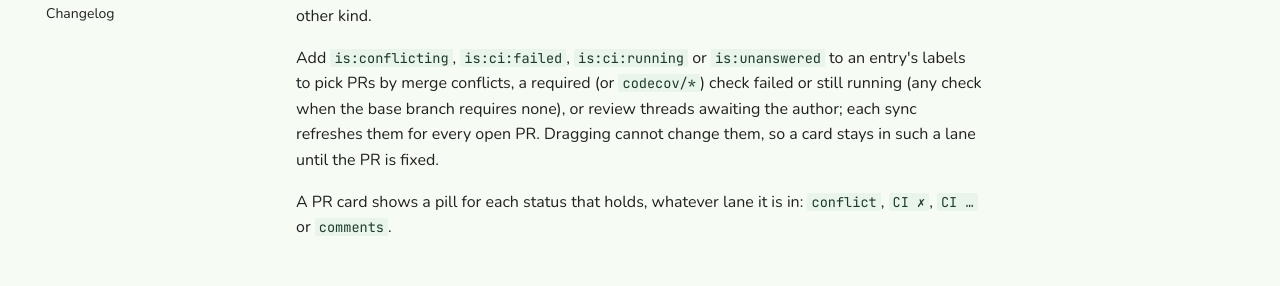
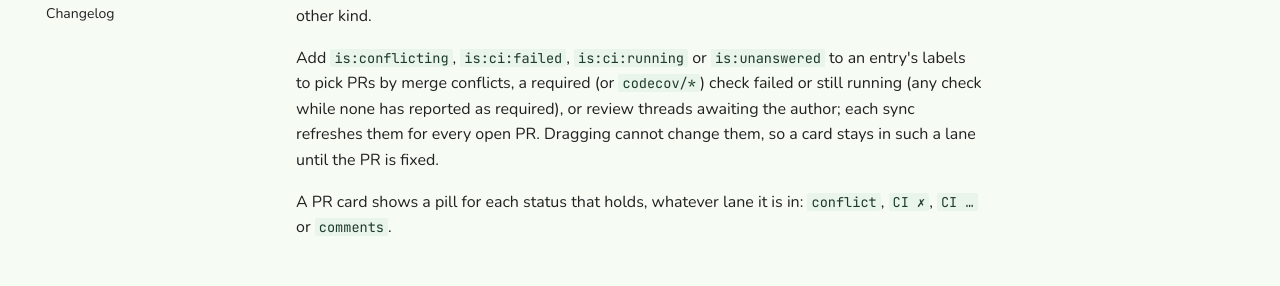
Before and after one commit to fancysnake/landschaft, an MkDocs documentation site: the page built from docs/board.md, in a window 1280 px wide and 900 px high, scrolled down 2030 px. Shown: the part 256-542 px from the top of the window. Built offline with MkDocs 1.6.1 and Material for MkDocs 9.7.7, drawn with Linux system fonts in a browser that asks for light colours; comment, search, counter and statistics services are not loaded; some of the changed text lies outside the part shown.

Commit message:
chore: act on the review triage

```diff
--- a/README.md
+++ b/README.md
@@ -98,12 +98,12 @@ Saving triggers the first sync; once labels are cached the pickers suggest them.
   `"pr"`, default `"any"`; an `is:issue` / `is:pr` chip in the settings editor), on top of its
   labels whatever the match; with no labels it takes every item of that kind.
 - Four **PR status labels** match like labels but come from GitHub, not from the PR's labels:
-  `is:conflicting` (merge conflicts), `is:ci:failed` (a required (or `codecov/*`) check failed),
-  `is:ci:running` (a required (or `codecov/*`) check has not finished; any check when the base
-  branch requires none) and `is:unanswered` (an
-  unresolved review thread whose last comment is not the PR author's). One "any of" swimlane with
-  `is:conflicting`, `is:ci:failed` and `is:unanswered` gathers the PRs waiting on their author. A
-  move never adds or removes them. The config rejects any other `is:` label.
+  `is:conflicting` (merge conflicts), `is:ci:failed` and `is:ci:running` (a required (or
+  `codecov/*`) check failed or has not finished; any check while none has reported as required)
+  and `is:unanswered` (an unresolved review thread whose last comment is not the PR author's).
+  One "any of" swimlane with `is:conflicting`, `is:ci:failed` and `is:unanswered` gathers the PRs
+  waiting on their author. A move never adds or removes them. The config rejects any other `is:`
+  label.
 - An entry with **no labels (and any kind) is the catch-all** for issues matching nothing else.
   At most one per axis. Issues that fit neither are counted as "unplaced" on the board.
 - Dragging an issue removes the source entry's labels it carries and adds what the target
--- a/docs/board.md
+++ b/docs/board.md
@@ -47,7 +47,7 @@ PRs only (or issues only) to split them, with an `is:pr` (or `is:issue`) chip in
 
 Add `is:conflicting`, `is:ci:failed`, `is:ci:running` or `is:unanswered` to an entry's labels to
 pick PRs by merge conflicts, a required (or `codecov/*`) check failed or still running (any check
-when the base branch requires none), or review
+while none has reported as required), or review
 threads awaiting the author; each sync
 refreshes them for every open PR. Dragging cannot change them, so a card stays in such a lane until
 the PR is fixed.
```
Also changed, not shown: 2 other files.
